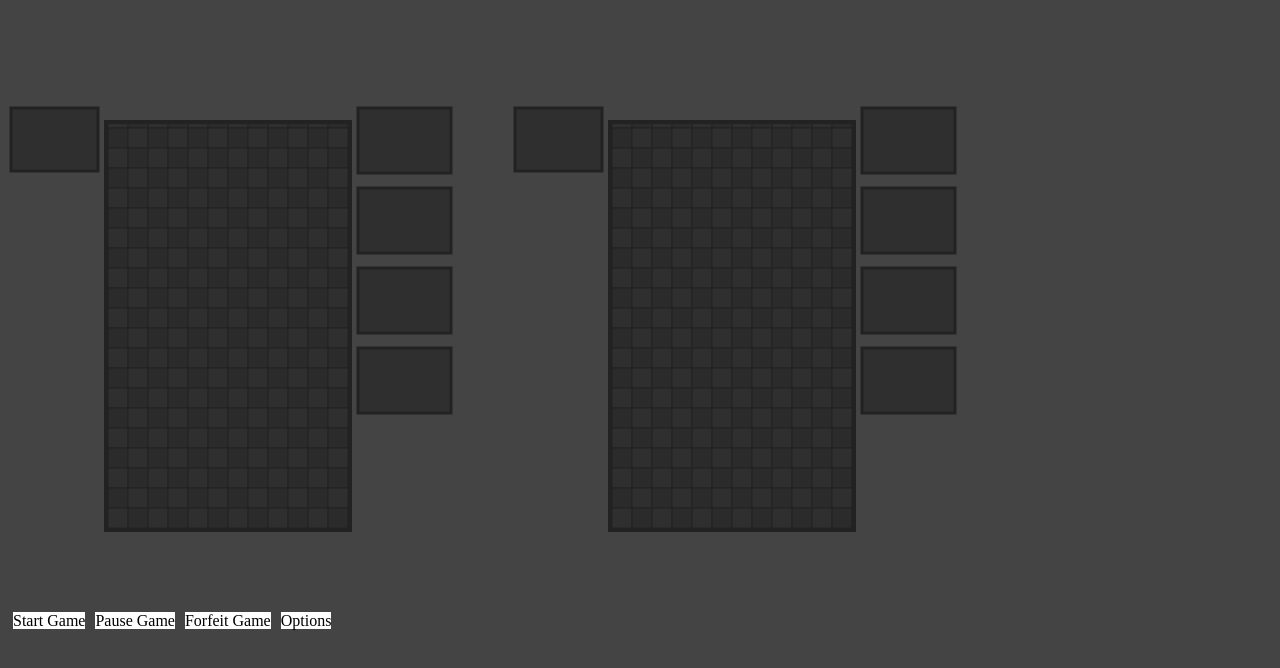
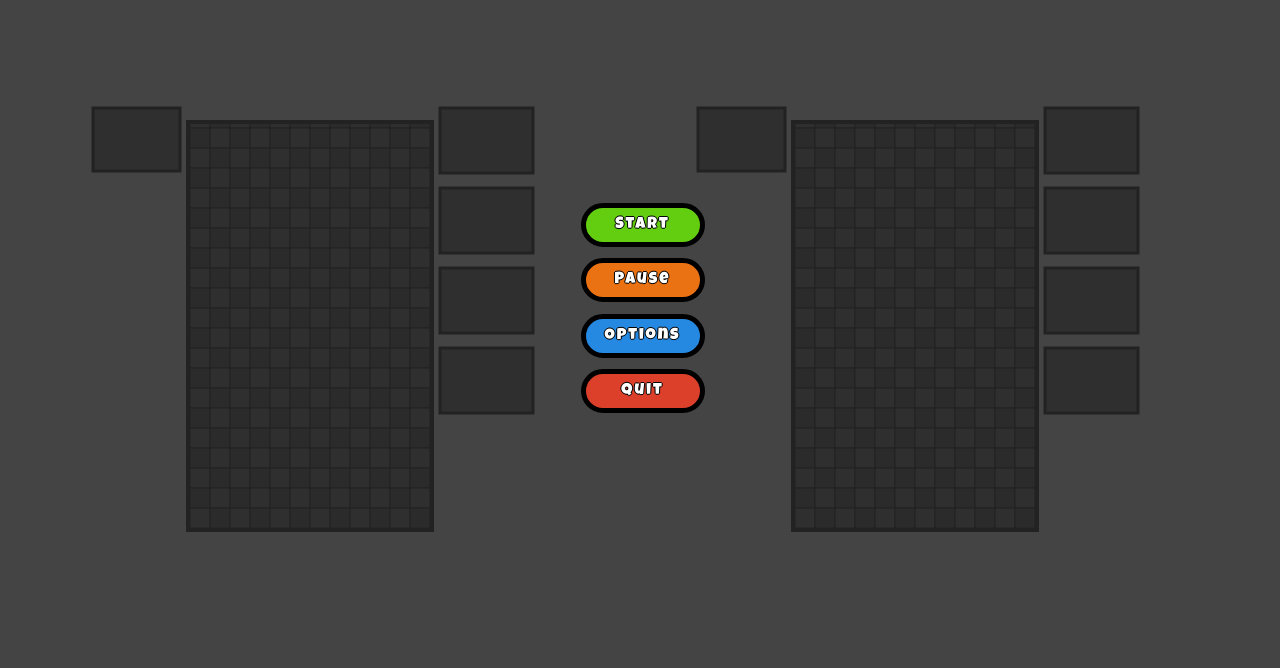
Before and after one commit to Jzheng213/puzzle_fighta, a website: page dist/index.html in a window 1280 px wide. Drawn offline with Linux system fonts and the light colour scheme.

Commit message:
Design buttons

```diff
--- a/asset/css/application.css
+++ b/asset/css/application.css
@@ -1,18 +1,99 @@
 .main-body{
   background-color: #444444;
+  display: flex;
+  justify-content: center;
+}
+
+#option-list{
+  z-index: 1;
+  display: flex;
+  flex-direction: column;
+  width: 105px;
+  height: 220px;
+  align-items: center;
+  justify-content: space-between;
+}
+
+#tetris-container{
+  width: 1100px;
+  display: flex;
+  justify-content: space-between;
+  align-items: center;
 }
 
 .game-button{
+  cursor: pointer;
+  display: flex;
+  justify-content: center;
+  align-items: center;
+  font-family: 'Luckiest Guy', cursive;
+  text-shadow: -1px 0 black, 0 1px black, 1px 0 black, 0 -1px black;
+  letter-spacing: 2px;
+  color: white;
+  border: 5px solid black;
+  text-align: center;
+  width: 100px;
+  padding: 7px;
+  border-radius: 50px;
   background-color: white;
   height: 20px;
-  width: 40px;
   margin: 5px;
 }
 
-#startGameBtn{
-
+.game-button:hover{
+  width: 105px;
+  height: 25px;
 }
 
-#pauseGameBtn{
+#start-button{
+  background-color: #63cd0f;
+}
 
+#pause-button{
+  background-color: #eb7212;
 }
+
+#option-button{
+  background-color: #2689e1;
+}
+
+#quit-button{
+  background-color: #dc402b;
+}
+
+/* Modal Header */
+.modal-header {
+    padding: 2px 16px;
+    background-color: #5cb85c;
+    color: white;
+}
+
+/* Modal Body */
+.modal-body {padding: 2px 16px;}
+
+/* Modal Footer */
+.modal-footer {
+    padding: 2px 16px;
+    background-color: #5cb85c;
+    color: white;
+}
+
+/* Modal Content */
+.modal-content {
+    z-index: 2;
+    position: absolute;
+    background-color: #fefefe;
+    margin: auto;
+    padding: 0;
+    border: 1px solid #888;
+    width: 80%;
+    box-shadow: 0 4px 8px 0 rgba(0,0,0,0.2),0 6px 20px 0 rgba(0,0,0,0.19);
+    animation-name: animatetop;
+    animation-duration: 0.4s
+}
+
+/* Add Animation */
+@keyframes animatetop {
+    from {top: -300px; opacity: 0}
+    to {top: 0; opacity: 1}
+}
--- a/src/game.js
+++ b/src/game.js
@@ -31,13 +31,14 @@ class Game {
     backgroundMusic.play();
   }
 
-  resetGame(){
+  resetGame(backgroundMusic){
     this.pauseGame();
     this.player1.grid = newGrid();
     this.player2.grid = newGrid();
     this.player1.clear();
     this.player2.clear();
     this.showBoard();
+    backgroundMusic.stop();
   }
 
   pauseGame(){
--- a/src/index.js
+++ b/src/index.js
@@ -2,6 +2,7 @@ import _ from 'lodash';
 import Game from './game';
 import {one_player_control, two_player_control} from './player/control';
 import { themeSong } from './audios/audios';
+
 
 export let game = new Game();
 export let player1 = game.getPlayer(1);
@@ -9,6 +10,12 @@ export let player2 = game.getPlayer(2);
 export let render1 = game.getRender(1);
 export let render2 = game.getRender(2);
 window.pause = game.pauseGame;
+
+window.onclick = (event) => {
+  if(event.target == modal){
+    modal.style.display = 'none';
+  }
+};
 
 const component = () => {
   var element = document.createElement('div');
@@ -20,8 +27,8 @@ const component = () => {
 const btnStartGame = () => {
   let startGameBtn = document.createElement('btn');
   startGameBtn.setAttribute('class', 'game-button');
-  startGameBtn.setAttribute('id', 'startGameBtn');
-  startGameBtn.innerHTML = 'Start Game';
+  startGameBtn.setAttribute('id', 'start-button');
+  startGameBtn.innerHTML = 'Start';
   startGameBtn.addEventListener('click', () =>{
     game.startGame(themeSong);
   });
@@ -31,8 +38,8 @@ const btnStartGame = () => {
 const btnPauseGame = () => {
   let pauseGameBtn = document.createElement('btn');
   pauseGameBtn.setAttribute('class', 'game-button');
-  pauseGameBtn.setAttribute('id', 'pause-game-button');
-  pauseGameBtn.innerHTML = 'Pause Game';
+  pauseGameBtn.setAttribute('id', 'pause-button');
+  pauseGameBtn.innerHTML = 'Pause';
   pauseGameBtn.addEventListener('click', () =>{
     game.pauseGame();
   });
@@ -42,27 +49,55 @@ const btnPauseGame = () => {
 const btnQuitGame = () => {
   let quitGame = document.createElement('btn');
   quitGame.setAttribute('class', 'game-button');
-  quitGame.setAttribute('id', 'quit-game-button');
-  quitGame.innerHTML = 'Forfeit Game';
+  quitGame.setAttribute('id', 'quit-button');
+  quitGame.innerHTML = 'Quit';
   quitGame.addEventListener('click', () =>{
-    game.resetGame();
+    game.resetGame(themeSong);
   });
   return quitGame;
 };
 const btnOptions = () => {
+
+
   let option = document.createElement('btn');
   option.setAttribute('class', 'game-button');
   option.setAttribute('id', 'option-button');
   option.innerHTML = 'Options';
   option.addEventListener('click', () =>{
-
+    modal.style.display = 'absolute';
   });
   return option;
 };
 
 
+
+const modal = () =>{
+  let modal = document.createElement('div');
+  modal.setAttribute('class', 'modal-content');
+  modal.setAttribute('id', 'option-modal');
+  modal.style.display = 'none';
+  return modal;
+};
+
+const btnResume = () => {
+  let resume = document.createElement('btn');
+  resume.setAttribute('class', 'game-button');
+  resume.setAttribute('id', 'resume-button');
+  resume.innerHTML = 'Resume';
+  resume.addEventListener('click', () =>{
+    modal.style.display = 'none';
+  });
+  return resume;
+};
+
 document.body.appendChild(component());
-document.body.appendChild(btnStartGame());
-document.body.appendChild(btnPauseGame());
-document.body.appendChild(btnQuitGame());
-document.body.appendChild(btnOptions());
+document.body.appendChild(modal());
+const tetrisContainer = document.getElementById('option-list');
+
+tetrisContainer.appendChild(btnStartGame());
+tetrisContainer.appendChild(btnPauseGame());
+tetrisContainer.appendChild(btnOptions());
+tetrisContainer.appendChild(btnQuitGame());
+
+const optionModal = document.getElementById('option-modal');
+optionModal.appendChild(btnResume());
```
Also changed, not shown: dist/index.html, dist/main.js.
